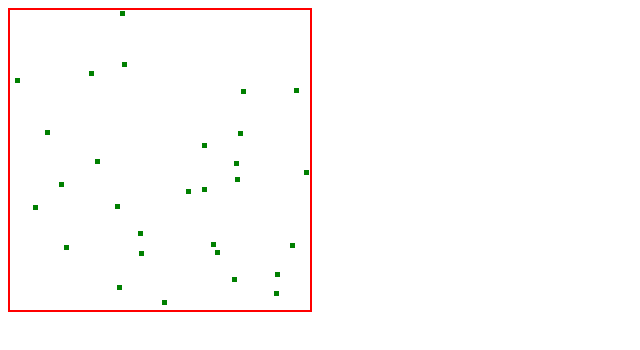
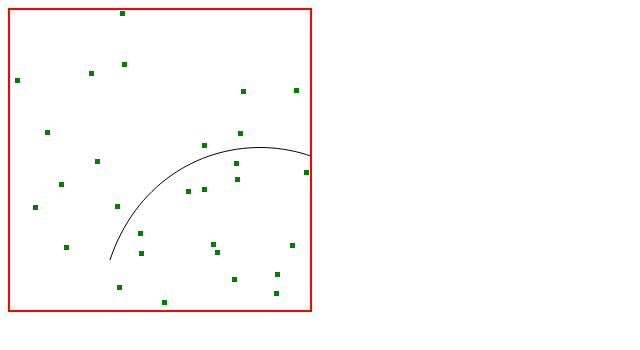
Before and after one commit to ticktockreed/scribble, a website: page index.html in a window 1280 px wide. Shown: the whole page, without its empty margins (0-640 px from the left). Drawn offline with nearby package versions, Linux system fonts and the light colour scheme.

Commit message:
draw simple path with native bezier curve

```diff
--- a/index.html
+++ b/index.html
@@ -7,7 +7,7 @@
         <meta name="description" content="">
         <meta name="viewport" content="width=device-width, initial-scale=1">
 
-        <link rel="manifest" href="site.webmanifest">
+        <!--<link rel="manifest" href="site.webmanifest">-->
         <link rel="apple-touch-icon" href="icon.png">
         <!-- Place favicon.ico in the root directory -->
 
--- a/js/main.js
+++ b/js/main.js
@@ -47,12 +47,18 @@ for (var i = 0; i < points.length; i++) {
 // create bezier
 
 // move to the first point
-ctx.moveTo(points[0].x, points[0].y);
+// ctx.moveTo(points[0].x, points[0].y);
 
-for (i = 1; i < points.length - 2; i ++) {
-    var xc = (points[i].x + points[i + 1].x) / 2;
-    var yc = (points[i].y + points[i + 1].y) / 2;
-    ctx.quadraticCurveTo(points[i].x, points[i].y, xc, yc);
-}
+// for (i = 1; i < points.length - 2; i ++) {
+//     var xc = (points[i].x + points[i + 1].x) / 2;
+//     var yc = (points[i].y + points[i + 1].y) / 2;
+//     ctx.quadraticCurveTo(points[i].x, points[i].y, xc, yc);
+// }
 // curve through the last two points
-ctx.quadraticCurveTo(points[i].x, points[i].y, points[i+1].x,points[i+1].y);
+// ctx.quadraticCurveTo(points[i].x, points[i].y, points[i+1].x,points[i+1].y);
+// ctx.linewidth = 100;
+ctx.strokeStyle = '#000';
+ctx.beginPath();
+ctx.moveTo(100, 250);
+ctx.bezierCurveTo(150, 100, 350, 100, 400, 250);
+ctx.stroke();
```
